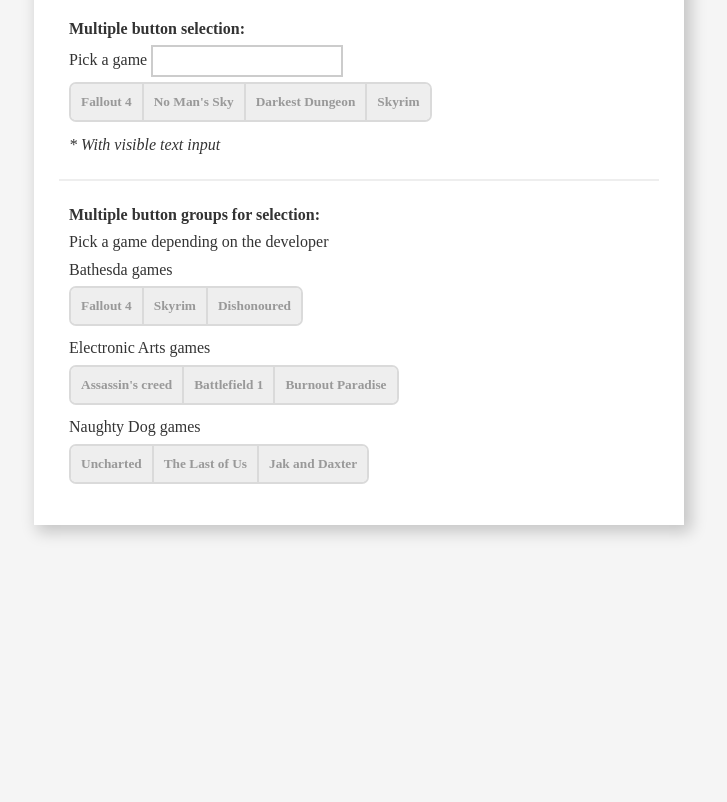
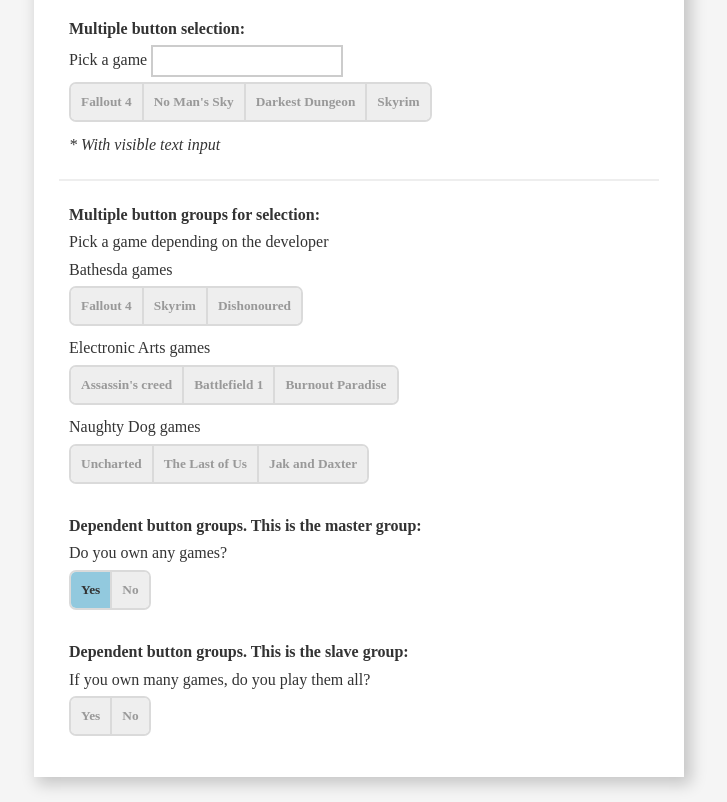
Before and after one commit to nobilis-ltd/nobilis-radio-buttons, a plain HTML site: page demo.html in a window 1280 px wide. Shown: the part 429-1231 px from the top of the page, without its empty margins (281-1008 px from the left). Before the commit the page ends 979 px from the top, so only its background shows below. Drawn offline with Linux system fonts and the light colour scheme; a web font is replaced by a local one.

Commit message:
Added dependency feature

```diff
--- a/demo.html
+++ b/demo.html
@@ -68,6 +68,7 @@
       border-right: 2px solid #dadada;
       font-family: "Droid Serif";
       font-weight: bold;
+      cursor: pointer;
     }
 
     .norb .btn-group button:last-child {
@@ -77,6 +78,14 @@
     .norb .btn-group button.selected {
       background-color: #92c9de;
       color: #333;
+    }
+
+    .norb .btn-group button.disabled {
+      cursor: not-allowed;
+    }
+
+    .norb .btn-group button:focus {
+      outline: none;
     }
   </style>
 
@@ -150,6 +159,26 @@
       </div>
     </div>
 
+    <div class="norb dependent master" data-dependency-group="ownership">
+      <p><strong>Dependent button groups. This is the master group:</strong></p>
+      <p>Do you own any games? <input type="hidden" value="true" disabled></p>
+
+      <div class="btn-group">
+        <button data-value="true">Yes</button>
+        <button data-value="false">No</button>
+      </div>
+    </div>
+
+    <div class="norb dependent slave" data-dependency-group="ownership">
+      <p><strong>Dependent button groups. This is the slave group:</strong></p>
+      <p>If you own many games, do you play them all? <input type="hidden" disabled></p>
+
+      <div class="btn-group">
+        <button data-value="true" data-dependent-on="true">Yes</button>
+        <button data-value="false" data-dependent-on="true" data-dependency="default">No</button>
+      </div>
+    </div>
+
   </div>
 
   <script src="src/jquery-3.1.0.min.js"></script>
--- a/src/nobilis-radio-buttons.js
+++ b/src/nobilis-radio-buttons.js
@@ -10,17 +10,26 @@
 
 var NoRB = (function() {
 	// VARIABLES
-	var $doc, $btn_groups;
+	var $doc, $btn_groups, $dependent_groups,
+		$dependent_masters, $dependent_slaves;
 
 	// CACHE DOM
 	function cacheDOM() {
 		$doc = $(document);
 		$btn_groups = $doc.find('.norb');
+
+		// Caching dependent button groups
+		$dependent_groups = $doc.find('.norb.dependent');
+		$dependent_masters =
+			$($.grep($dependent_groups, function(e) {return e.className.indexOf("master") > -1 }))
+		$dependent_slaves =
+			$($.grep($dependent_groups, function(e) {return e.className.indexOf("slave") > -1 }))
 	}
 
 	// Event binding
 	function bindEvents() {
 		$btn_groups.on('click', 'button', setValue);
+		$dependent_masters.on('click', 'button', checkDependency);
 	}
 
 	// INIT
@@ -34,17 +43,35 @@
 
 	// METHODS
 
-	// The hidden inputs are checked when the page loads. If they have a
-	// value, the appropriate button is set to '.selected'
+	// Normal Check: The hidden inputs are checked when the page loads.
+	// If they have a value, the appropriate button is set to '.selected'.
+	// Dependency check: For dependent groups, the slave buttons are
+	// disabled or enabled depending on the preloaded value, if any.
+	// The default value in each slave group, if specified, is also set
 	function startUp() {
-		var $input;
-		var $btn;
-		for(var i=0; i<$btn_groups.length; i++) {
+
+		// normal check. Loop through all groups in $btn_groups
+		for(var i = 0; i < $btn_groups.length; i++) {
+			var $input_value;
+			var $btn;
 			$input_value = $($btn_groups[i]).find('input').val();
 			if ($input_value != "") {
 				$btn = $($btn_groups[i]).find('button[data-value="' + $input_value + '"]')
 				setBtns($btn);
 			}
+		}
+
+		// dependency check. Loop through all groups in $dependent_masters
+		for (var i = 0; i < $dependent_masters.length; i++) {
+			var $master = $($dependent_masters[i]);
+			var value = $master.find('input').val();
+
+			// exit loop if there is no preloaded value in current master
+			if (value == "") {
+				continue;
+			}
+
+			enforceDependency($master, value)
 		}
 	}
 
@@ -71,6 +98,75 @@
 		$btn.addClass('selected');
 	}
 
+	// Retrieves master button group from clicked button plus value
+	// selected then hands over to enforcement method
+	function checkDependency(event) {
+		var $btn = $(event.target);
+		var $master = $($btn.closest('div.norb')[0]);
+		var value = $btn.data('value');
+
+		enforceDependency($master, value);
+	}
+
+	// Using master div and value provided, this method carries out
+	// the appropriate disabling of buttons in slave button group
+	function enforceDependency($master, value) {
+		var dependency_group = $master.data('dependency-group');
+		var $slaves = $(
+			$.grep(
+				$dependent_slaves,
+				function(e) {
+					return $(e).data('dependency-group') == dependency_group
+				}
+			)[0]
+		);
+
+		// loop through all slaves of current master
+		for (var i = 0; i < $slaves.length; i++) {
+			var $slave = $($slaves[i]);
+			var $slave_btns = $slave.find('button');
+
+			// loop through all buttons in current slave
+			for (var j = 0; j < $slave_btns.length; j++) {
+				var $btn = $($slave_btns[j]);
+
+				// value seems to be a boolean in this case so will
+				// leave dependency as is
+				var dependency = $btn.data('dependent-on');
+
+				value = boolToString(value);
+				dependency = boolToString(dependency);
+
+				// check if button is dependent and disable as appropriate
+				if (dependency == value) {
+					$btn.removeClass('disabled');
+					$btn.removeAttr('disabled');
+				}
+				else {
+					if ($btn.data('dependency') == "default") {
+						$btn.click();
+					}
+
+					$btn.addClass('disabled');
+					$btn.attr('disabled', true);
+				}
+			}
+		}
+	}
+
+	// Short method to convert boolean to string
+	function boolToString(value) {
+		if (value == true) {
+			return 'true'
+		}
+		else if (value == false) {
+			return 'false';
+		}
+		else {
+			return value
+		}
+	}
+
 	// API
 	return {
 		init: init
```
